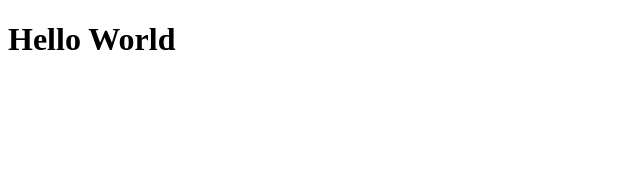
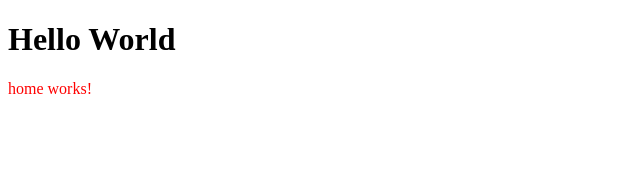
Before and after one commit to mieuhamchoi/learnAngular, an Angular app: page / in a window 1280 px wide. Shown: the top 170 px of the page, without its empty margins (0-640 px from the left). Built offline with nearby package versions, Linux system fonts and the light colour scheme.

Commit message:
first component

```diff
--- a/src/app/app.component.html
+++ b/src/app/app.component.html
@@ -1 +1,2 @@
 <h1>Hello World</h1>
+<app-home></app-home>
--- a/src/app/app.module.ts
+++ b/src/app/app.module.ts
@@ -3,10 +3,12 @@
 
 import { AppRoutingModule } from './app-routing.module';
 import { AppComponent } from './app.component';
+import { HomeComponent } from './home/home.component';
 
 @NgModule({
   declarations: [
-    AppComponent
+    AppComponent,
+    HomeComponent
   ],
   imports: [
     BrowserModule,
--- /dev/null
+++ b/src/app/home/home.component.html
@@ -0,0 +1 @@
+<p>home works!</p>
--- /dev/null
+++ b/src/app/home/home.component.scss
@@ -0,0 +1,3 @@
+p {
+    color: red
+}
```
Also changed, not shown: src/app/home/home.component.ts (added, +10 -0 lines), 1 other file (tests, documents, lock files or other folders).
